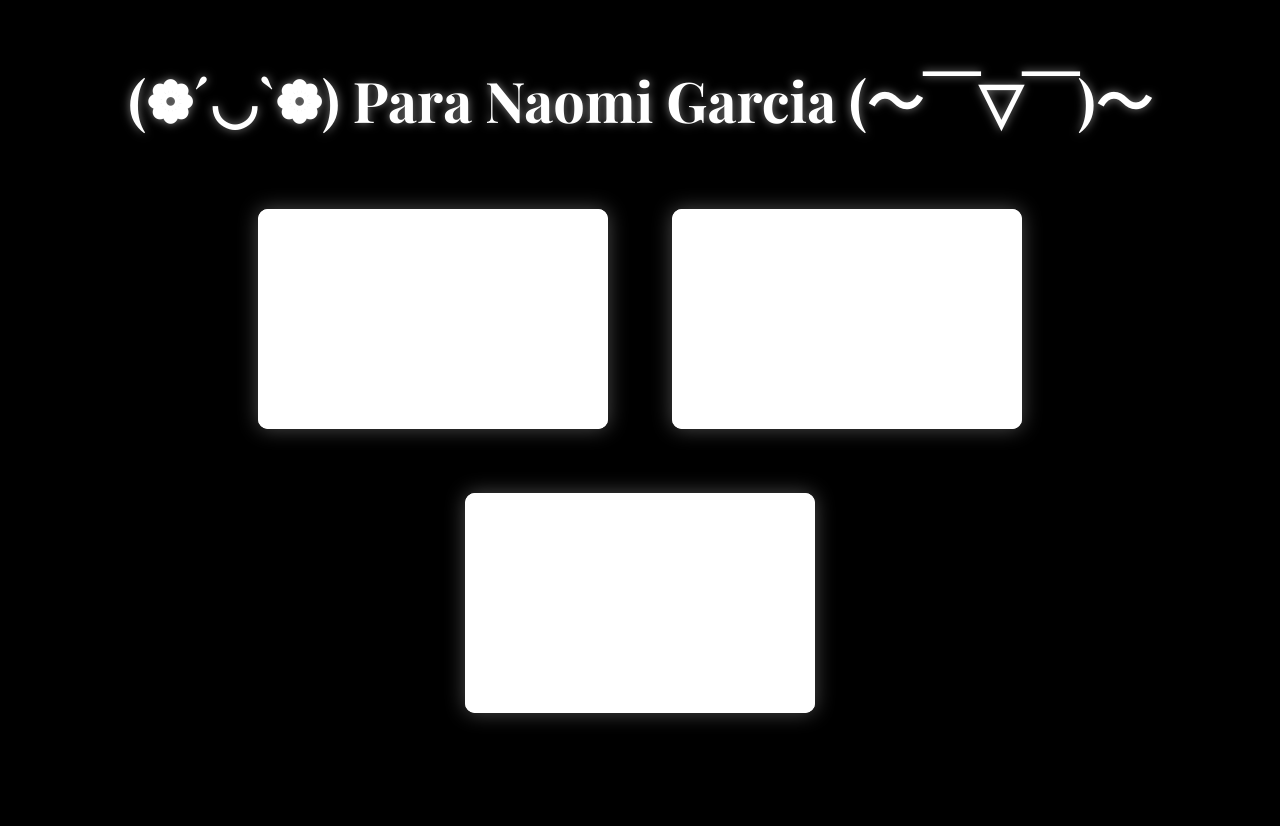
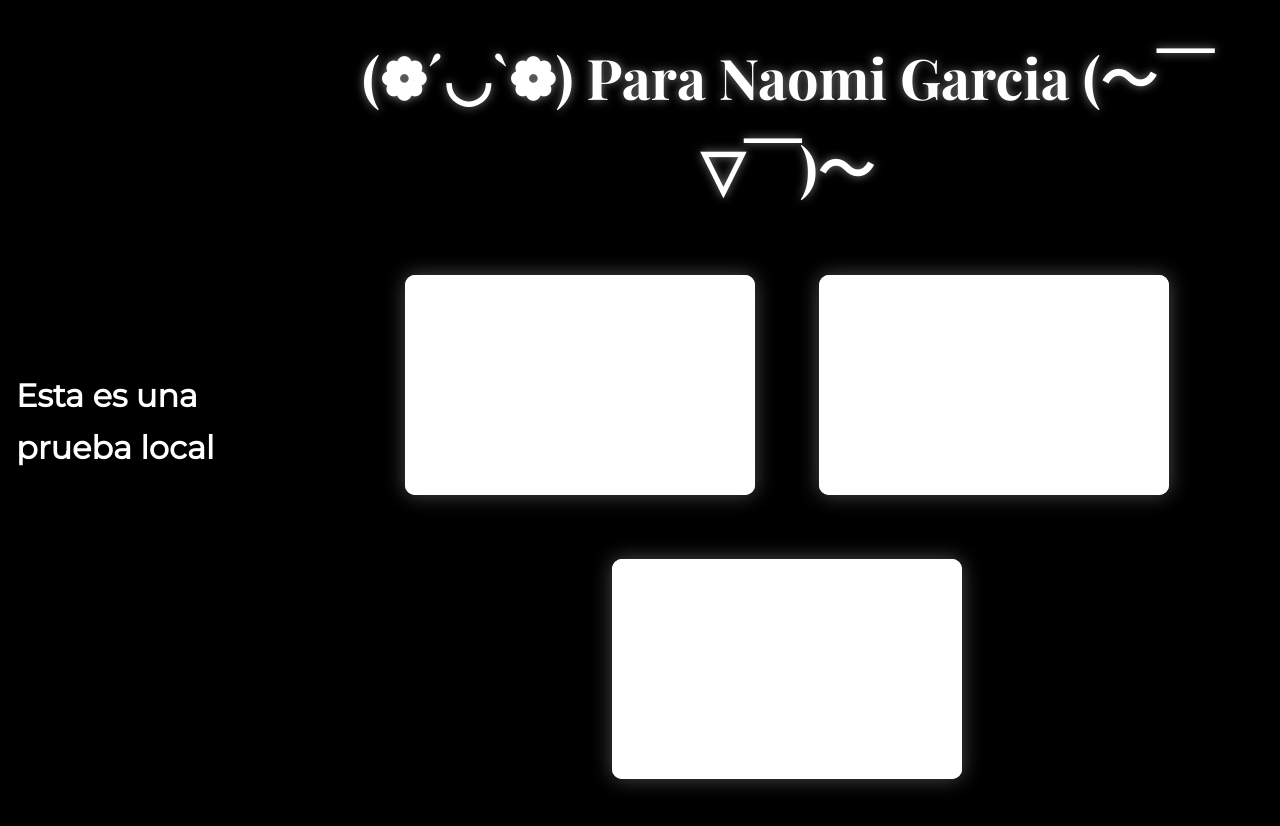
Before and after one commit to RickJRMT/para_dedicar, a plain HTML site: page index.html in a window 1280 px wide. Before the commit the page ends 800 px from the top, so only its background shows below. Drawn offline with nearby package versions, Linux system fonts and the light colour scheme.

Commit message:
prueba local

```diff
--- a/index.html
+++ b/index.html
@@ -13,6 +13,8 @@
 </head>
 
 <body>
+
+    <h1>Esta es una prueba local</h1>
     <div class="container">
         <h1 class="title">(❁´◡`❁) Para Naomi Garcia (～￣▽￣)～</h1>
 
```
